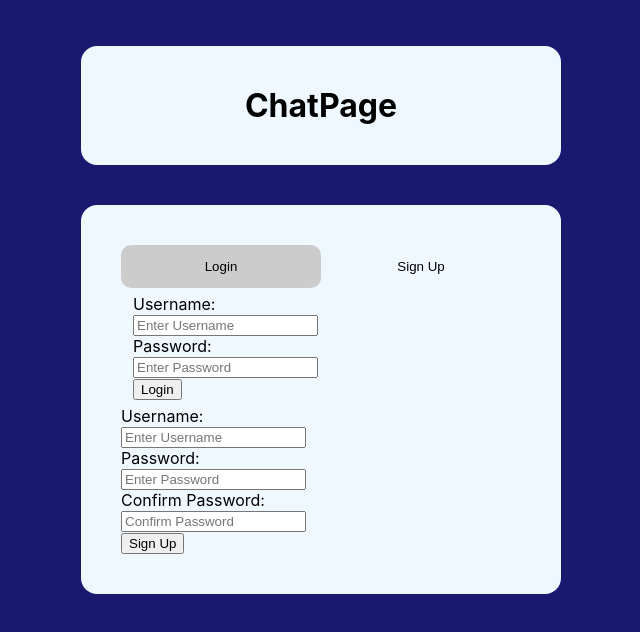
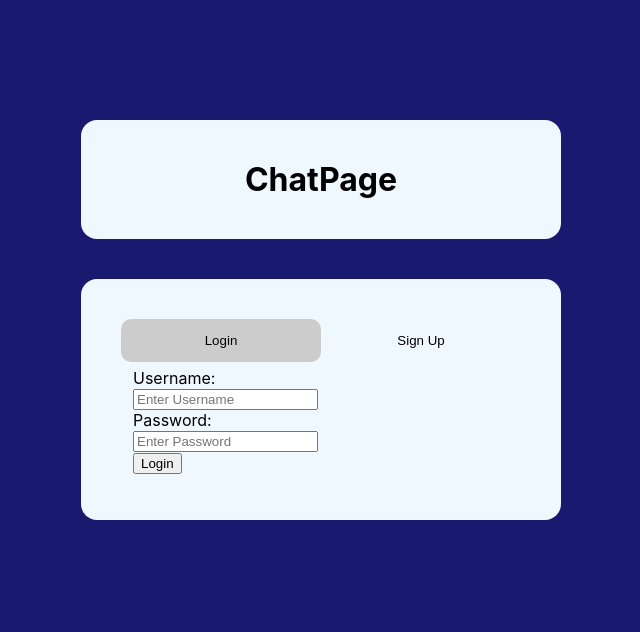
Before and after one commit to katze314/chat, a React (Create React App) app in the folder frontend/: page /home in a window 1280 px wide. Shown: the top 632 px of the page, without its empty margins (319-959 px from the left). Built offline with nearby package versions, Linux system fonts and the light colour scheme.

Commit message:
fixed signup bug

```diff
--- a/frontend/src/pages/homepage.js
+++ b/frontend/src/pages/homepage.js
@@ -60,14 +60,14 @@ const Homepage = () => {
             <br></br>
             <label for="password">Password:   </label><br></br>
 
-            <input onChange={(e) => setName(e.target.value)}
+            <input onChange={(e) => setPassword(e.target.value)}
             type="text" name="password" placeholder="Enter Password"></input>
             <br></br>
             <button type="submit" onClick={submitLogin}>Login</button>
         </form>
         </div>
 
-        <div id="SignUp" class="tabcontent<">
+        <div id="SignUp" class="tabcontent">
         <form>
             <label for="username">Username: </label><br></br>
 
```
